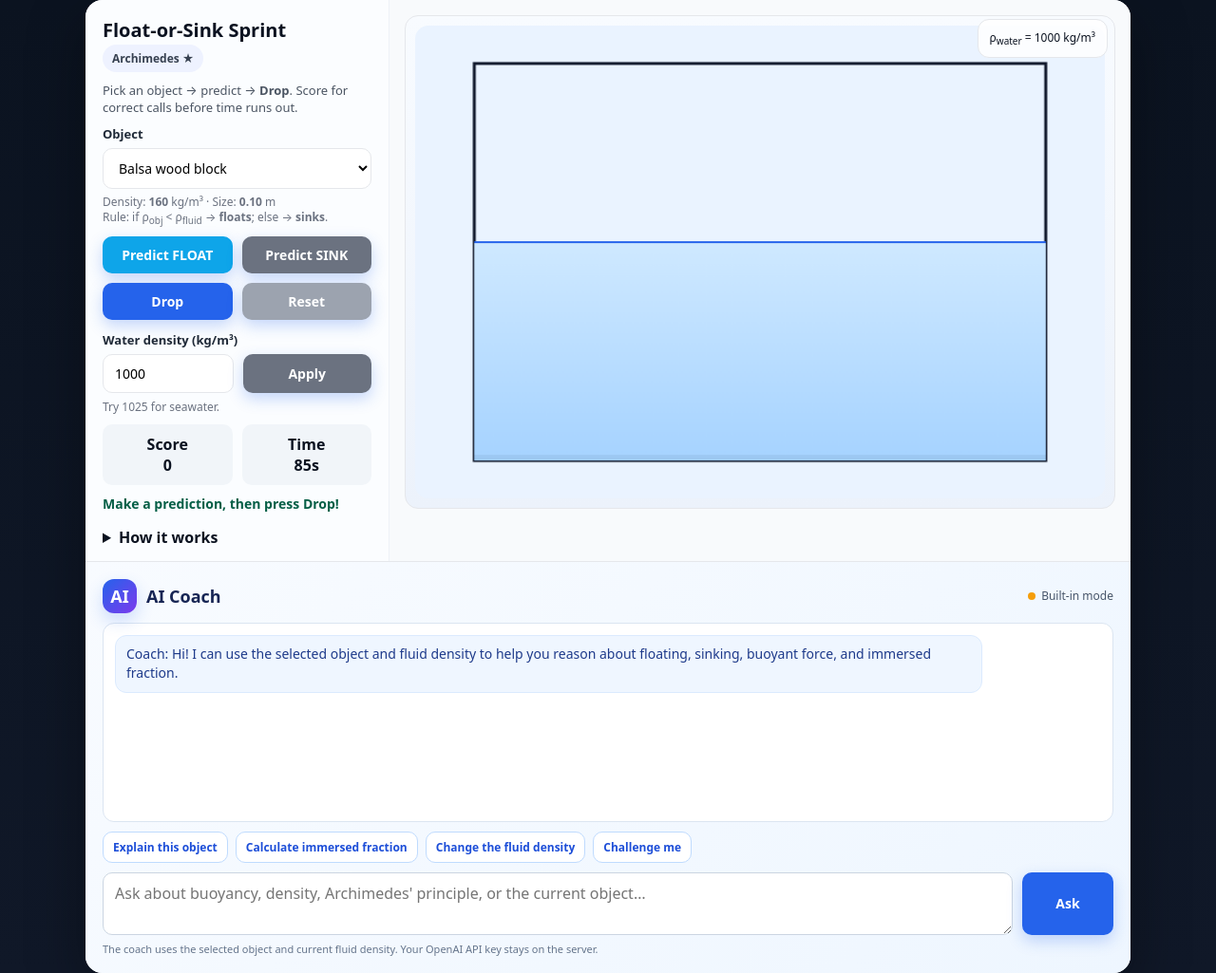
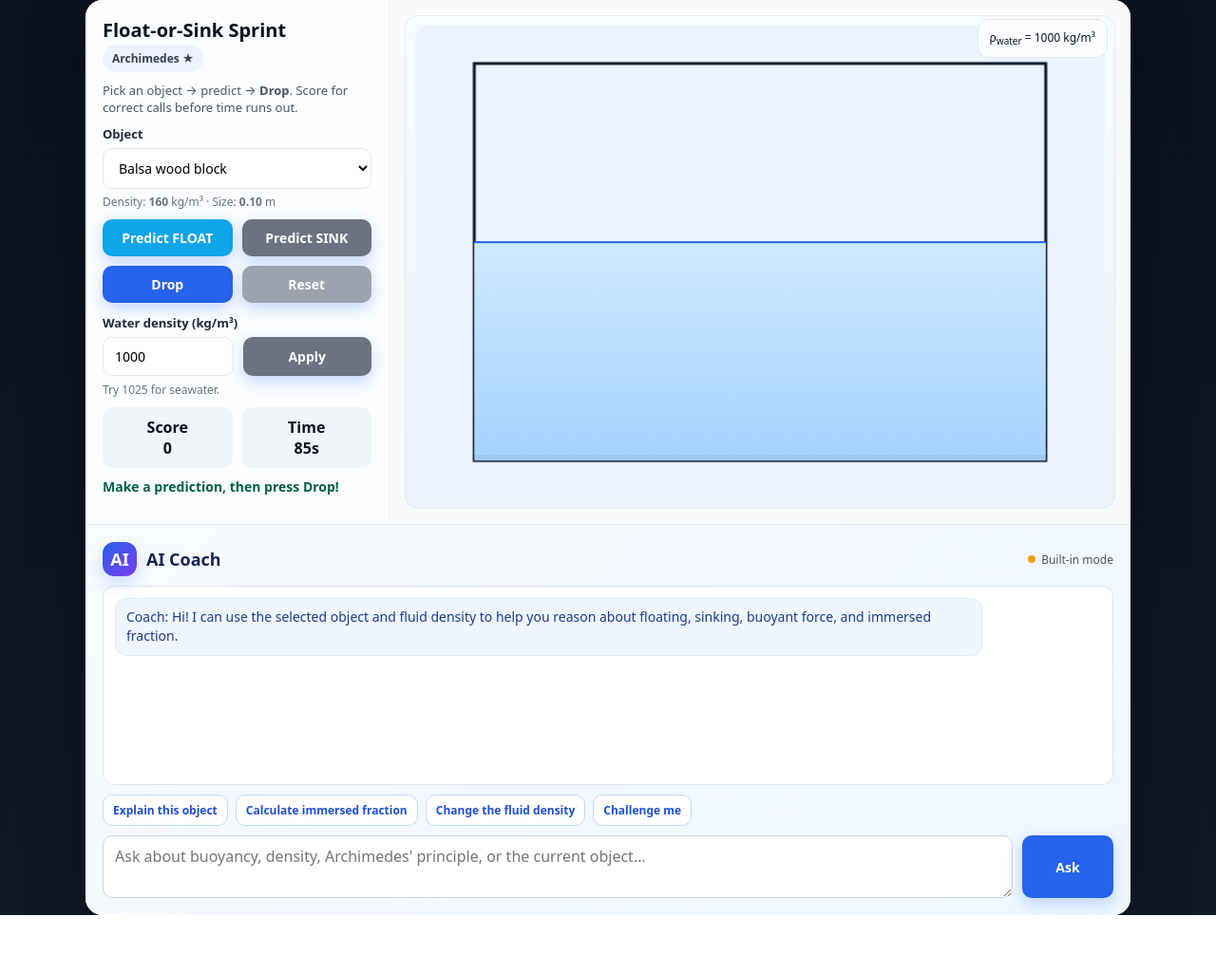
Before and after one commit to jiaruilei/buoyancy, a website: page index.html in a window 1280 px wide. Shown: the whole page at 95% size. After the commit the page ends 964 px from the top, so only its background shows below. Drawn offline with Linux system fonts and the light colour scheme; no server answers.

Commit message:
Streamline buoyancy game interface

```diff
--- a/index.html
+++ b/index.html
@@ -47,7 +47,6 @@
     .coachForm { display:grid; grid-template-columns:1fr auto; gap:10px; margin-top:10px; }
     .coachForm textarea { min-height:58px; resize:vertical; padding:10px 12px; border:1px solid #cbd5e1; border-radius:10px; font:inherit; }
     .coachForm button { width:96px; }
-    .coachNote { margin-top:7px; color:#64748b; font-size:11px; }
     footer { grid-column: 1 / -1; padding: 10px 16px 16px; font-size: 12px; color: #6b7280; text-align:center; }
     @media (max-width:760px) {
       body { display:block; }
@@ -93,13 +92,6 @@
       </div>
       <div id="feedback" class="feedback" style="color:#065f46">Make a prediction, then press Drop!</div>
 
-      <details style="margin-top:10px">
-        <summary><b>How it works</b></summary>
-        <div class="tiny" style="margin-top:6px; line-height:1.45">
-          Buoyant force equals weight of displaced fluid. If <span class="kbd">ρ<sub>obj</sub> &lt; ρ<sub>fluid</sub></span>, it floats with immersed fraction
-          <span class="kbd">f = ρ<sub>obj</sub> / ρ<sub>fluid</sub></span>. Otherwise, it sinks.
-        </div>
-      </details>
     </div>
 
     <div class="right">
@@ -125,7 +117,6 @@
         <textarea id="coachQuestion" maxlength="800" placeholder="Ask about buoyancy, density, Archimedes' principle, or the current object…" aria-label="Question for the AI Coach"></textarea>
         <button type="submit" id="coachSend">Ask</button>
       </form>
-      <div class="coachNote">The coach uses the selected object and current fluid density. Your OpenAI API key stays on the server.</div>
     </section>
 
   </div>
@@ -207,8 +198,7 @@
     // ------------------ Functions ------------------
     function updateObjInfo(){
       const o = objects[Number(objectSelect.value)];
-      objInfo.innerHTML = `Density: <b>${o.rho.toFixed(0)}</b> kg/m³ · Size: <b>${o.size.toFixed(2)}</b> m<br>
-      Rule: if ρ<sub>obj</sub> &lt; ρ<sub>fluid</sub> → <b>floats</b>; else → <b>sinks</b>.`;
+      objInfo.innerHTML = `Density: <b>${o.rho.toFixed(0)}</b> kg/m³ · Size: <b>${o.size.toFixed(2)}</b> m`;
     }
 
     function setPrediction(p){
```
